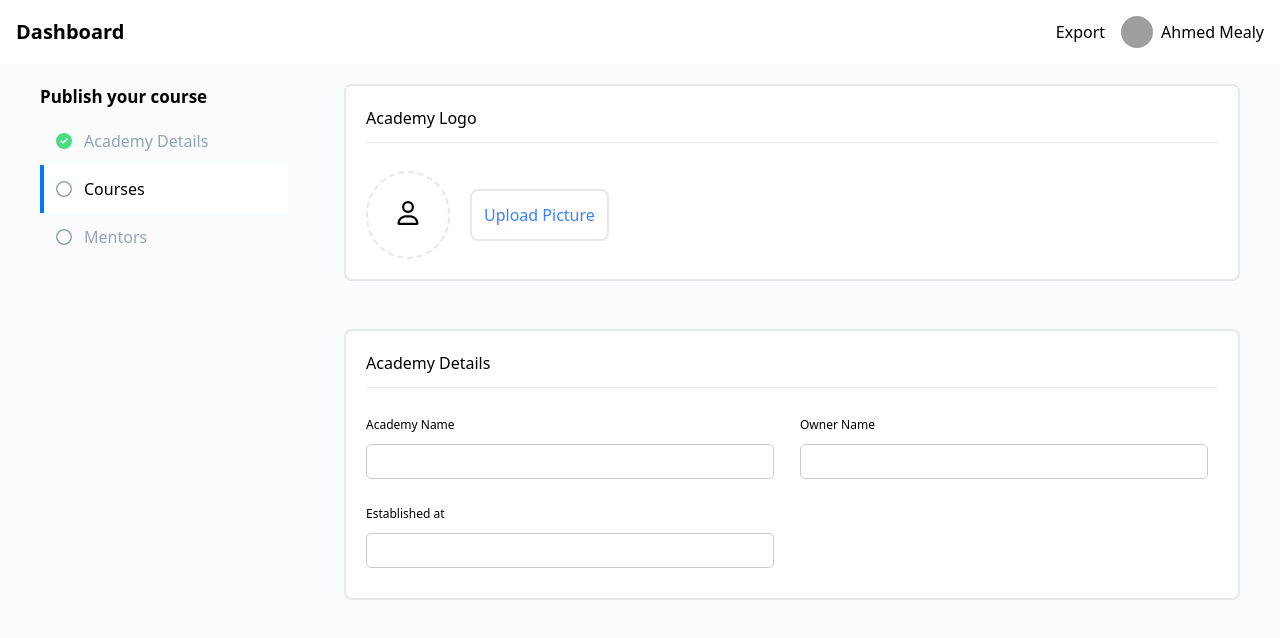
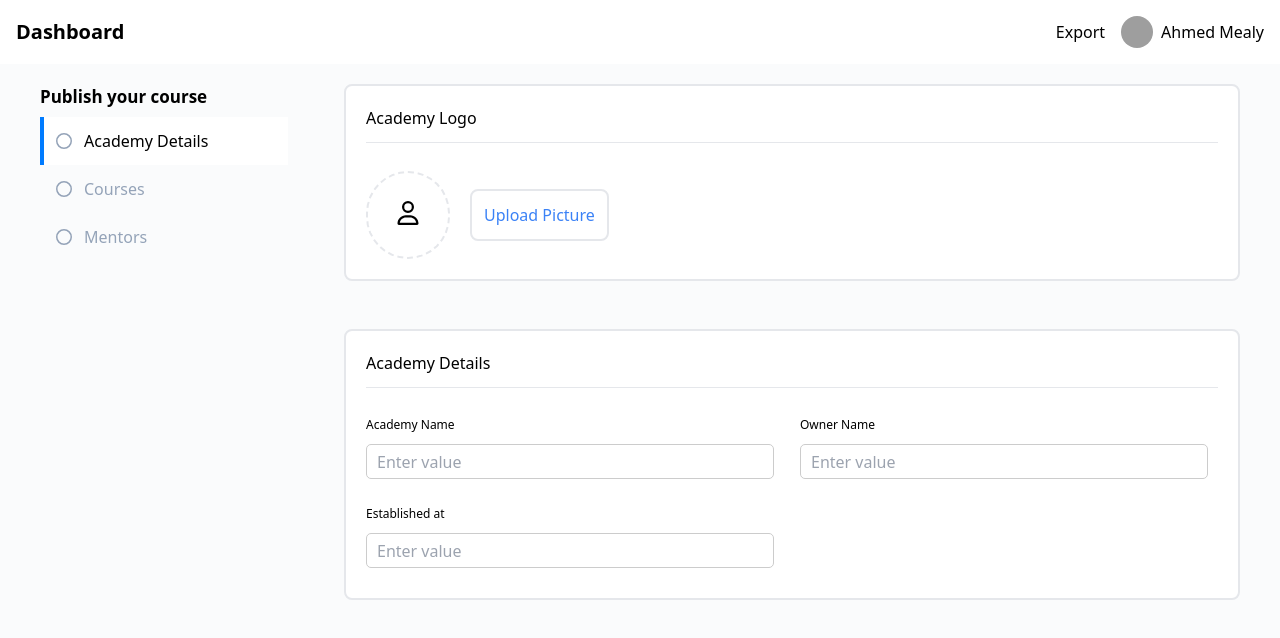
Before and after one commit to Techy-software/techy-website, a React (Vite) app: page / in a window 1280 px wide. Shown: the top 638 px of the page. Built offline with nearby package versions, Linux system fonts and the light colour scheme; grey boxes are pictures that could not be loaded.

Commit message:
Added WhiteCard Reusable Component

```diff
--- a/src/components/AddAcademy/AddAcademy.jsx
+++ b/src/components/AddAcademy/AddAcademy.jsx
@@ -5,6 +5,7 @@ import { FontAwesomeIcon } from "@fortawesome/react-fontawesome";
 import { faUser } from "@fortawesome/free-regular-svg-icons";
 import Topbar from "../Topbar";
 import InputField from "../../reusable components/InputField/InputField";
+import WhiteCard from "../../reusable components/WhiteCard/WhiteCard";
 
 const AddAcademy = () => {
   return (
@@ -14,13 +15,11 @@ const AddAcademy = () => {
         <div className="col-span-3 me-10">
           <HorizontalSteps
             steps={["Academy Details", "Courses", "Mentors"]}
-            currentStep={1}
+            currentStep={0}
           />
         </div>
         <div className="col-span-9">
-          <div className="bg-white rounded-lg p-5 border-2">
-            <h2 className="mb-3">Academy Logo</h2>
-            <hr />
+          <WhiteCard title="Academy Logo">
             <div className="flex items-center mt-7">
               <div className="border-2 border-dashed rounded-full me-5">
                 <FontAwesomeIcon icon={faUser} className="p-7 w-6 h-6" />
@@ -29,10 +28,8 @@ const AddAcademy = () => {
                 Upload Picture
               </button>
             </div>
-          </div>
-          <div className="mt-12 bg-white rounded-lg p-5 border-2">
-            <h2 className="mb-3">Academy Details</h2>
-            <hr />
+          </WhiteCard>
+          <WhiteCard title="Academy Details" style="mt-12">
             <div className="grid grid-cols-12 gap-4 mt-7">
               {["Academy Name", "Owner Name", "Established at"].map(
                 (label, index) => (
@@ -40,12 +37,13 @@ const AddAcademy = () => {
                     <InputField
                       label={label}
                       type="text"
+                      placeholder="Enter value"
                     />
                   </div>
                 )
               )}
             </div>
-          </div>
+          </WhiteCard>
         </div>
       </div>
     </>
--- /dev/null
+++ b/src/reusable components/WhiteCard/WhiteCard.jsx
@@ -0,0 +1,9 @@
+const WhiteCard = ({ title, children, style }) => (
+  <div className={`bg-white rounded-lg p-5 border-2 ${style}`}>
+    <h2 className="mb-3">{title}</h2>
+    <hr />
+    {children}
+  </div>
+);
+
+export default WhiteCard;
```
